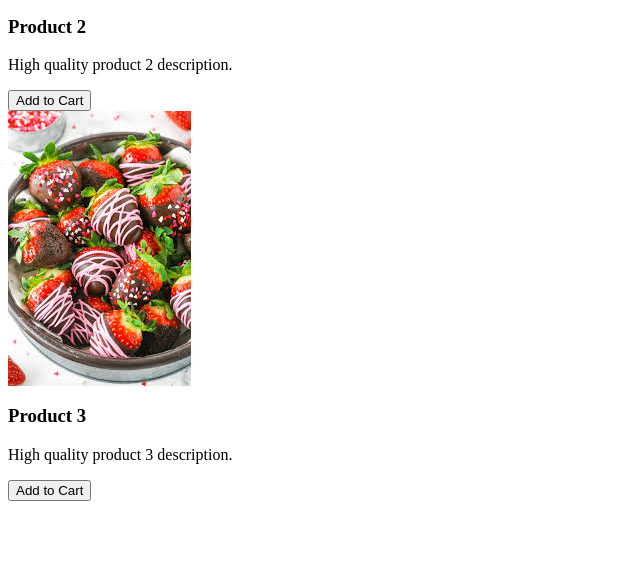
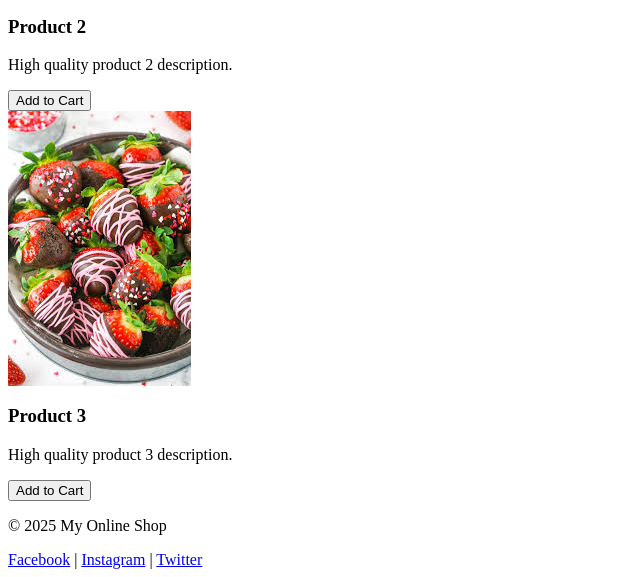
Before and after one commit to ShanjidaAktherSweety/Mis_455_Project, a plain HTML site: page products.html in a window 1280 px wide. Shown: the part 439-1016 px from the top of the page, without its empty margins (0-640 px from the left). Before the commit the page ends 948 px from the top, so only its background shows below. Drawn offline with Linux system fonts and the light colour scheme.

Commit message:
add a social links

```diff
--- a/products.html
+++ b/products.html
@@ -38,7 +38,12 @@
             </div>
         </section>
     </main>
-
+    <footer>
+        <p>© 2025 My Online Shop</p>
+        <div class="social-links">
+            <a href="#">Facebook</a> | <a href="#">Instagram</a> | <a href="#">Twitter</a>
+        </div>
+    </footer>
     <script src="script.js"></script>
 
 </body>
```
